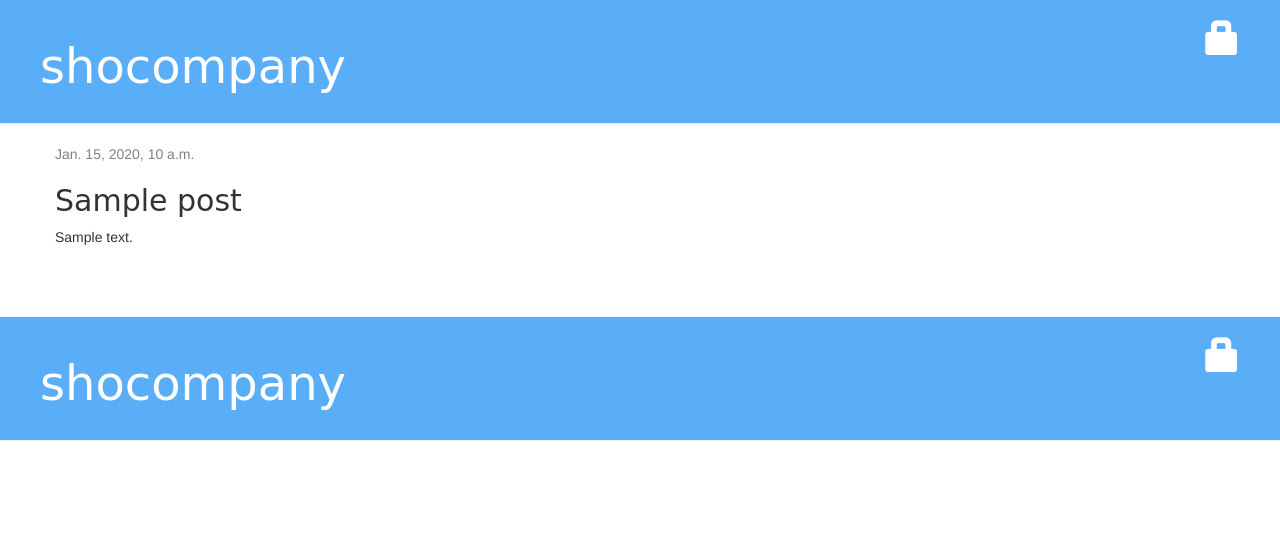
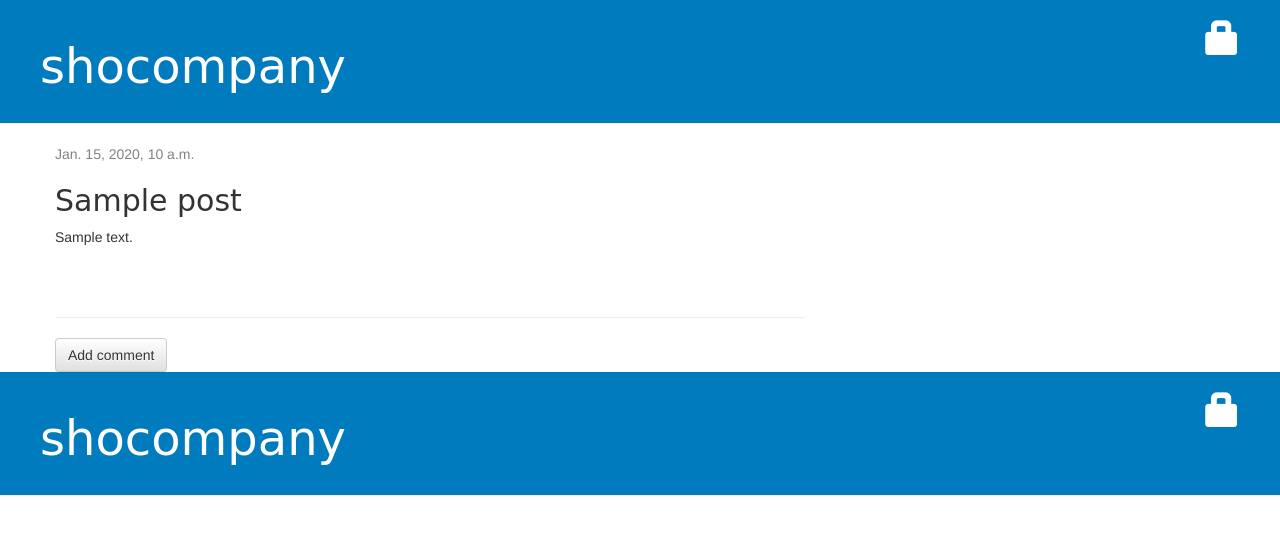
Before and after one commit to shocompany/my-first-blog, a Django app: template blog/templates/blog/post_detail.html in a window 1280 px wide. Shown: the top 535 px of the page. Run offline with Django 3.2, Linux system fonts and the light colour scheme; the template is opened without the code that fills it: most values are stand-ins (such as "Sample title", 1, 10 or a date in 2020); some libraries are stand-ins or nearby versions.

Commit message:
Changed the HTML for the site.

```diff
--- a/blog/admin.py
+++ b/blog/admin.py
@@ -1,4 +1,5 @@
 from django.contrib import admin
-from .models import Post
+from .models import Post, Comment
 
 admin.site.register(Post)
+admin.site.register(Comment)
--- a/blog/static/css/blog.css
+++ b/blog/static/css/blog.css
@@ -1,5 +1,5 @@
 .page-header {
-    background-color: #5AAEF7;
+    background-color: #007BBE;
     margin-top: 0;
     padding: 20px 20px 20px 40px;
 }
@@ -44,3 +44,6 @@ h1, h2, h3, h4 {
 .post h2 a, .post h2 a:visited {
     color: #000000;
 }
+.comment {
+    margin: 20px 0px 20px 20px;
+}
--- a/blog/templates/blog/post_detail.html
+++ b/blog/templates/blog/post_detail.html
@@ -17,4 +17,23 @@
         <h2>{{ post.title }}</h2>
         <p>{{ post.text|linebreaksbr }}</p>
     </div>
+        <hr>
+        <a class="btn btn-default" href="{% url 'add_comment_to_post' pk=post.pk %}">Add comment</a>
+    {% for comment in post.comments.all %}
+        {% if user.is_authenticated or comment.approved_comment %}
+        <div class="comment">
+            <div class="date">
+                {{ comment.created_date }}
+                {% if not comment.approved_comment %}
+                    <a class="btn btn-default" href="{% url 'comment_remove' pk=comment.pk %}"><span class="glyphicon glyphicon-remove"></span></a>
+                    <a class="btn btn-default" href="{% url 'comment_approve' pk=comment.pk %}"><span class="glyphicon glyphicon-ok"></span></a>
+                {% endif %}
+            </div>
+            <strong>{{ comment.author }}</strong>
+            <p>{{ comment.text|linebreaks }}</p>
+        </div>
+        {% endif %}
+    {% empty %}
+        <p>No comments here yet :(</p>
+    {% endfor %}
 {% endblock %}
--- a/blog/urls.py
+++ b/blog/urls.py
@@ -9,4 +9,7 @@ urlpatterns = [
     path('drafts/', views.post_draft_list, name='post_draft_list'),
     path('post/<pk>/publish/', views.post_publish, name='post_publish'),
     path('post/<pk>/remove/', views.post_remove, name='post_remove'),
+    path('post/<int:pk>/comment/', views.add_comment_to_post, name='add_comment_to_post'),
+    path('comment/<int:pk>/approve/', views.comment_approve, name='comment_approve'),
+    path('comment/<int:pk>/remove/', views.comment_remove, name='comment_remove'),
 ]
```
Also changed, not shown: blog/forms.py (+7 -1 lines), blog/models.py (+17 -0 lines), blog/templates/blog/add_comment_to_post.html (added, +9 -0 lines), blog/templates/blog/post_list.html (+4 -10 lines), blog/views.py (+27 -2 lines), blog/migrations/0002_comment.py (added).
